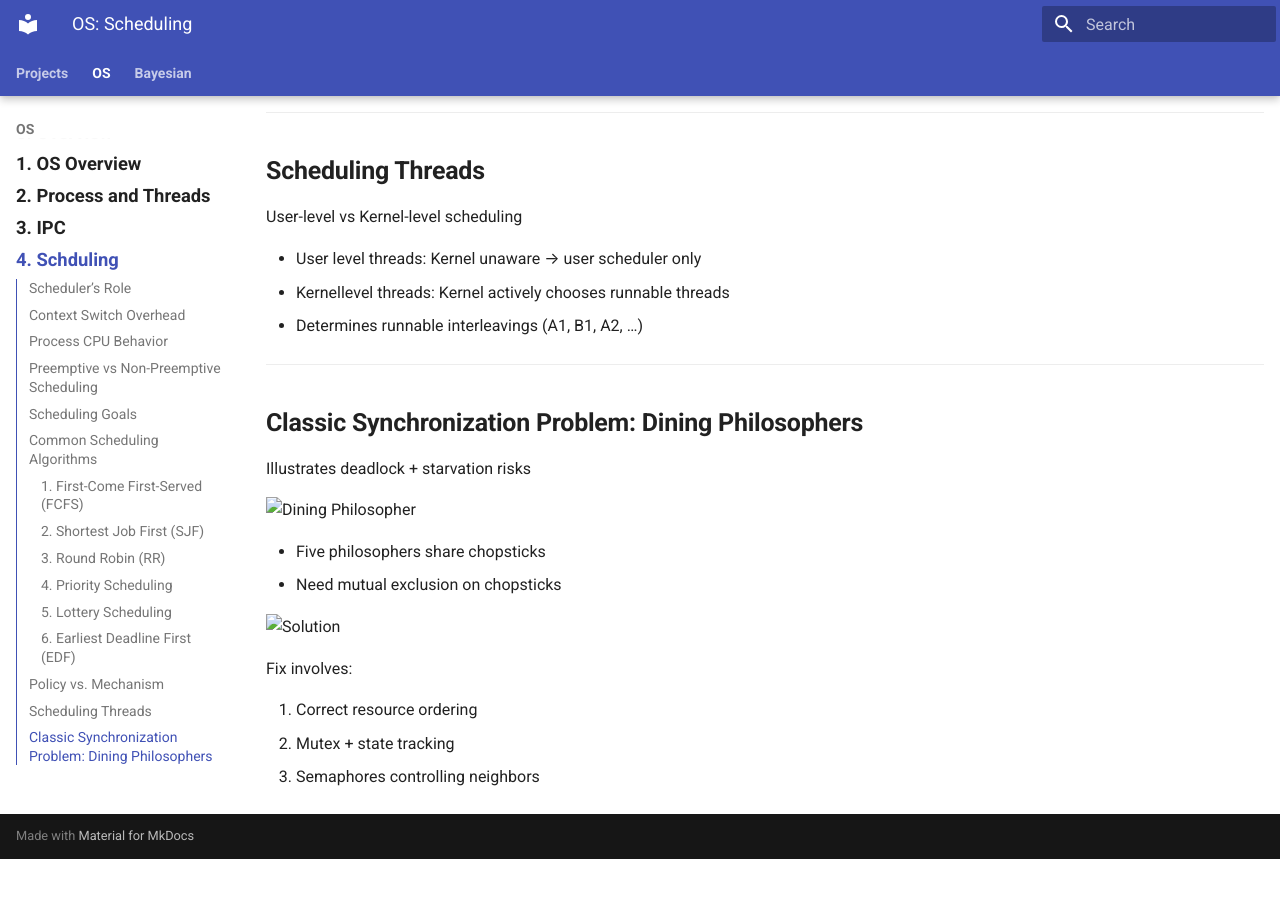
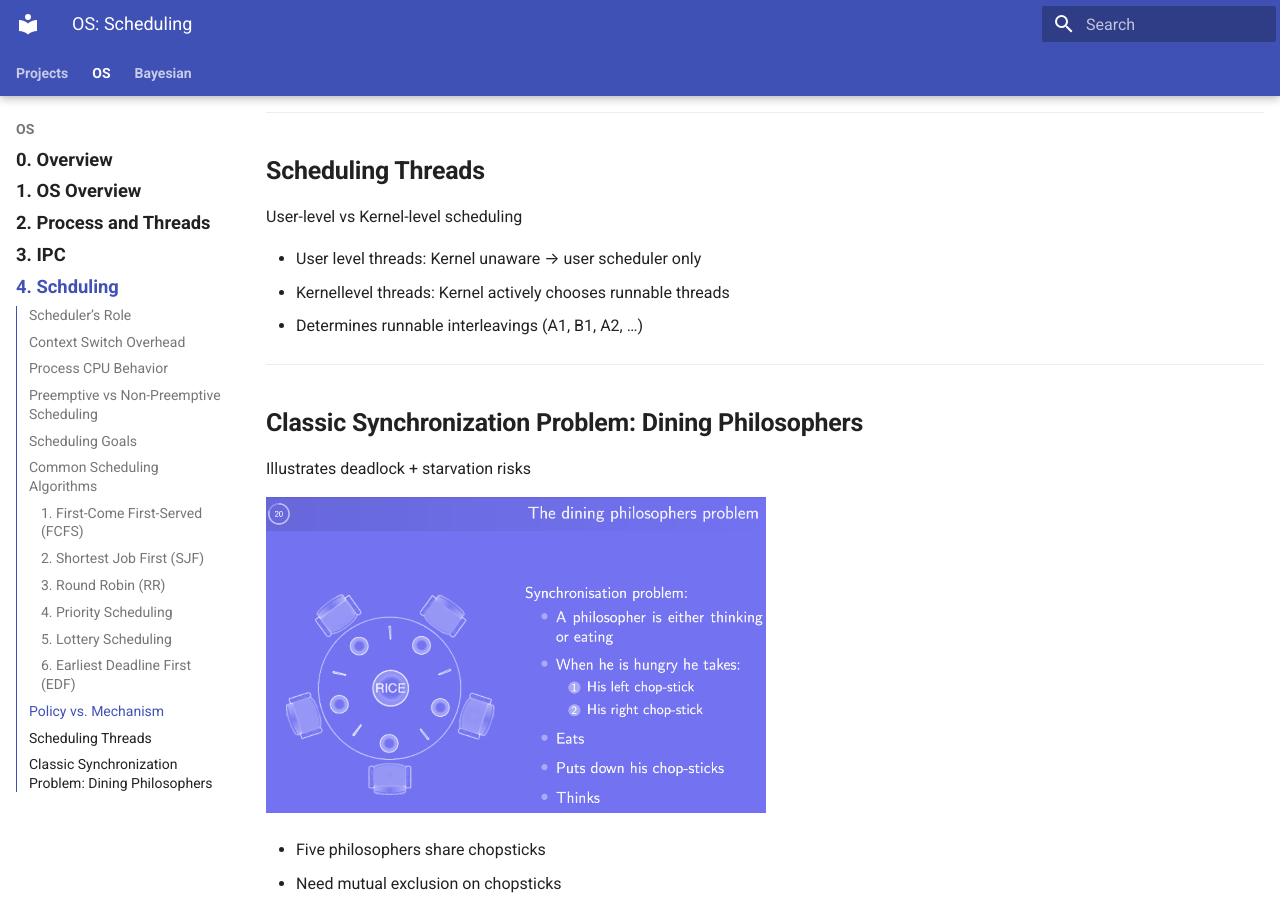
Before and after one commit to Jeongsoo-dev/ML_based_MR_CT_SeriesType_Detection, an MkDocs documentation site: the page built from docs/os/lec4_scheduling.md, in a window 1280 px wide and 900 px high, scrolled down 3171 px. Built offline with MkDocs 1.6.1 and Material for MkDocs 9.7.7, drawn with Linux system fonts in a browser that asks for light colours; before the commit the page ends 4030 px from its top, so only the background shows below that.

Commit message:
Update lec4_scheduling.md

```diff
--- a/docs/os/lec4_scheduling.md
+++ b/docs/os/lec4_scheduling.md
@@ -126,12 +126,12 @@
 ## **Classic Synchronization Problem: Dining Philosophers**
 Illustrates deadlock + starvation risks
 
-![Dining Philosopher](images/dining_1.jpg){ width="900" }
+![Dining Philosopher](../images/dining_1.jpg){ width="500" }
 
 - Five philosophers share chopsticks
 - Need mutual exclusion on chopsticks
 
-![Solution](images/dining_1.jpg){ width="900" }
+![Solution](../images/dining_1.jpg){ width="500" }
 
 Fix involves:
 
```
